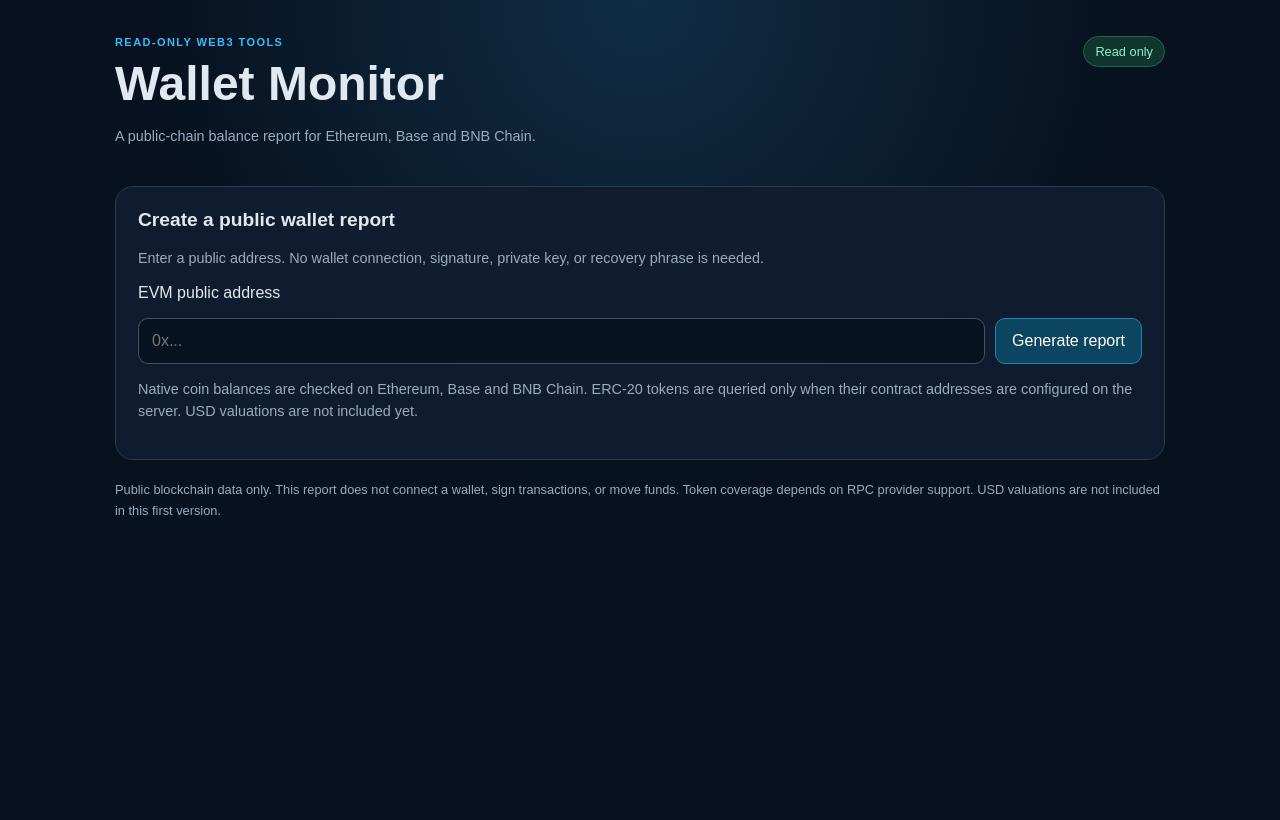
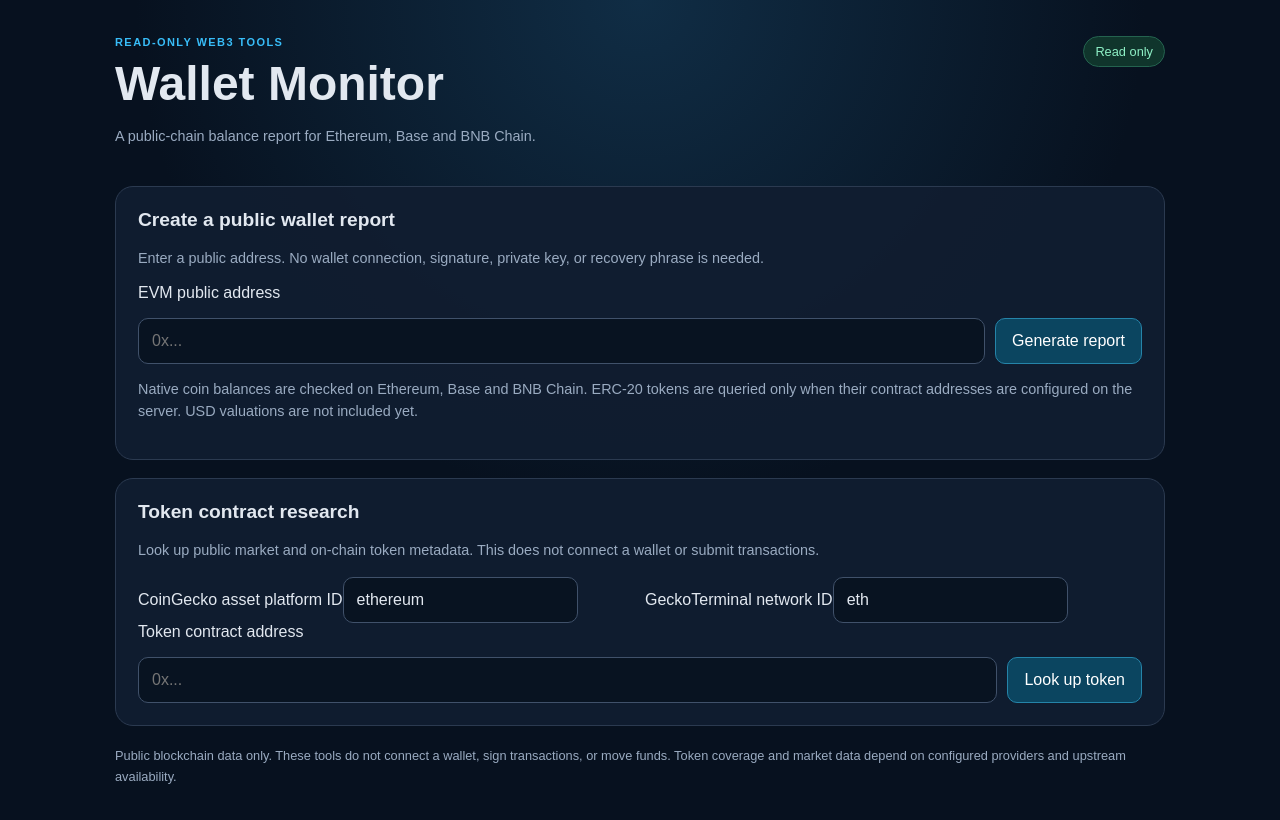
Before and after one commit to bperry080-maker/web3-crypto-exchange, a Next.js app in the folder apps/web/: page / in a window 1280 px wide. Shown: the top 820 px of the page. Built offline with nearby package versions, Linux system fonts and the light colour scheme.

Commit message:
Add token lookup panel to wallet monitor home page

```diff
--- a/apps/web/app/page.tsx
+++ b/apps/web/app/page.tsx
@@ -1,4 +1,5 @@
 import WalletMonitor from '../components/WalletMonitor';
+import TokenLookup from '../components/TokenLookup';
 
 export default function HomePage() {
   return (
@@ -12,9 +13,10 @@ export default function HomePage() {
         <span className="chip">Read only</span>
       </header>
       <WalletMonitor />
+      <TokenLookup />
       <footer className="footer-note">
-        Public blockchain data only. This report does not connect a wallet, sign transactions, or move funds.
-        Token coverage depends on RPC provider support. USD valuations are not included in this first version.
+        Public blockchain data only. These tools do not connect a wallet, sign transactions, or move funds.
+        Token coverage and market data depend on configured providers and upstream availability.
       </footer>
     </main>
   );
```
